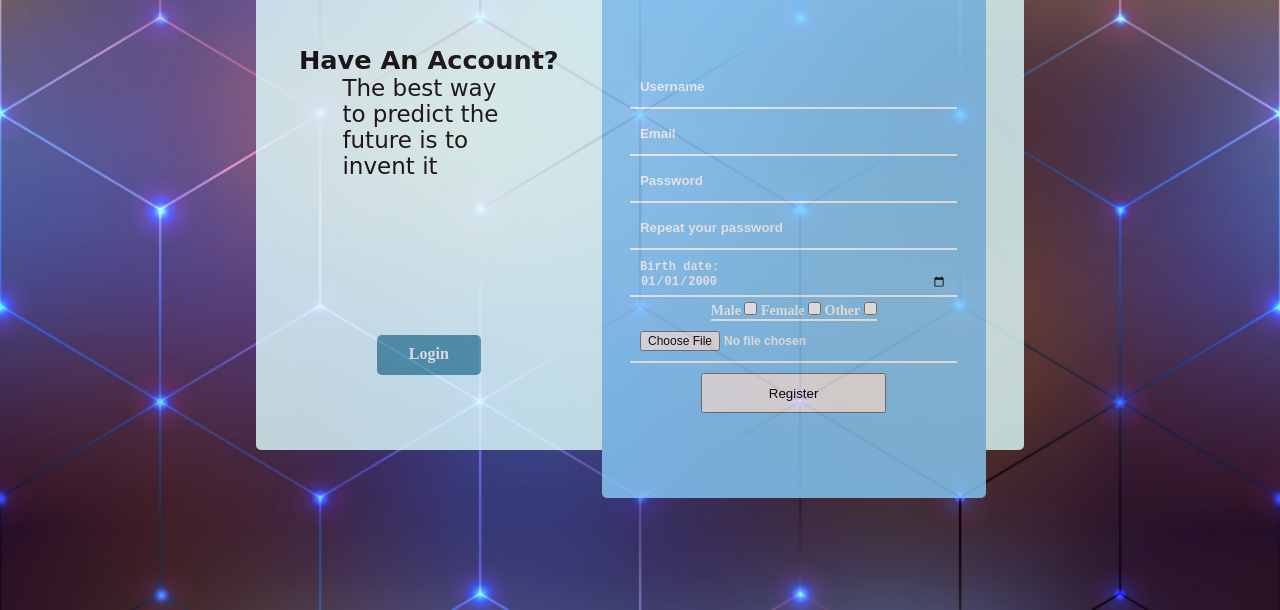
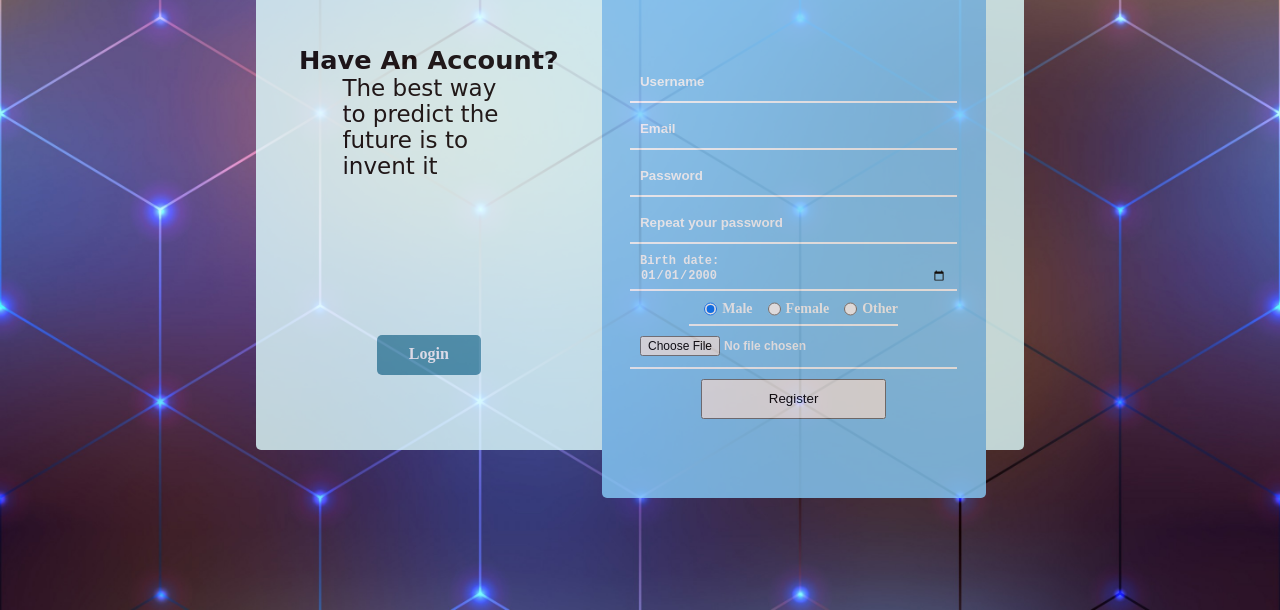
Before and after one commit to ZReKoJ/facebluff, a plain HTML site: page register.html in a window 1280 px wide. Shown: the part 190-800 px from the top of the page. Drawn offline with Linux system fonts and the light colour scheme; a web font is replaced by a local one.

Commit message:
changed colors

```diff
--- a/register.css
+++ b/register.css
@@ -127,15 +127,23 @@ a.login-button {
     margin-top: 5px;
 }
 
-.register-form > label {
-    float: left;
+.register-form > .gender {
+    display: flex;
     border-bottom: 2px solid white;
     color: white;
     font-weight: bold;
     font-size: 14px;
     user-select: none;
+    padding-bottom: 7px;
+    margin-top: 5px;
+
 }
 
+.register-form > .gender > input[type="radio"]{
+    margin-left: 15px;
+    margin-right: 5px;
+
+}
 .register-form > input[type="date"]:before {
     content: attr(placeholder) ":";
 }
@@ -193,8 +201,8 @@ a.login-button {
 }
 
 .register:hover .title .inner:first-child {
-	background-color: indianred;
-	color: darkred;
+	background-color: lightseagreen;
+	color: rgb(213, 203, 203);
     transform-origin: right;
 	transform: perspective(200px) rotateY(-15deg);
     transition-duration: 1s;
@@ -202,8 +210,8 @@ a.login-button {
 }
 
 .register:hover .title .inner:last-child {
-	background-color: lightcoral;
-	color: antiquewhite;
+	background-color: lightblue;
+	color: white;
     transform-origin: left;
 	transform: perspective(200px) rotateY(15deg);
     transition-duration: 1s;
--- a/register.html
+++ b/register.html
@@ -33,17 +33,11 @@
                 <input type="password" name="password" placeholder="Password" required>
                 <input type="password" name="repeat-password" placeholder="Repeat your password" required>
                 <input type="date" name="birth-date" value="2000-01-01" placeholder="Birth date" required>
-                <label>
-                    Male
-                    <input type="checkbox">
-                    <span class="checkmark"></span>
-                    Female
-                    <input type="checkbox">
-                    <span class="checkmark"></span>
-                    Other
-                    <input type="checkbox">
-                    <span class="checkmark"></span>
-                </label>
+                <div class="gender">
+                    <input type="radio" name="gender" value="male" checked> Male<br>
+                    <input type="radio" name="gender" value="female"> Female<br>
+                    <input type="radio" name="gender" value="other"> Other
+                </div>
                 <input type="file" />
                 <input type="submit" value="Register">
             </form>
```
